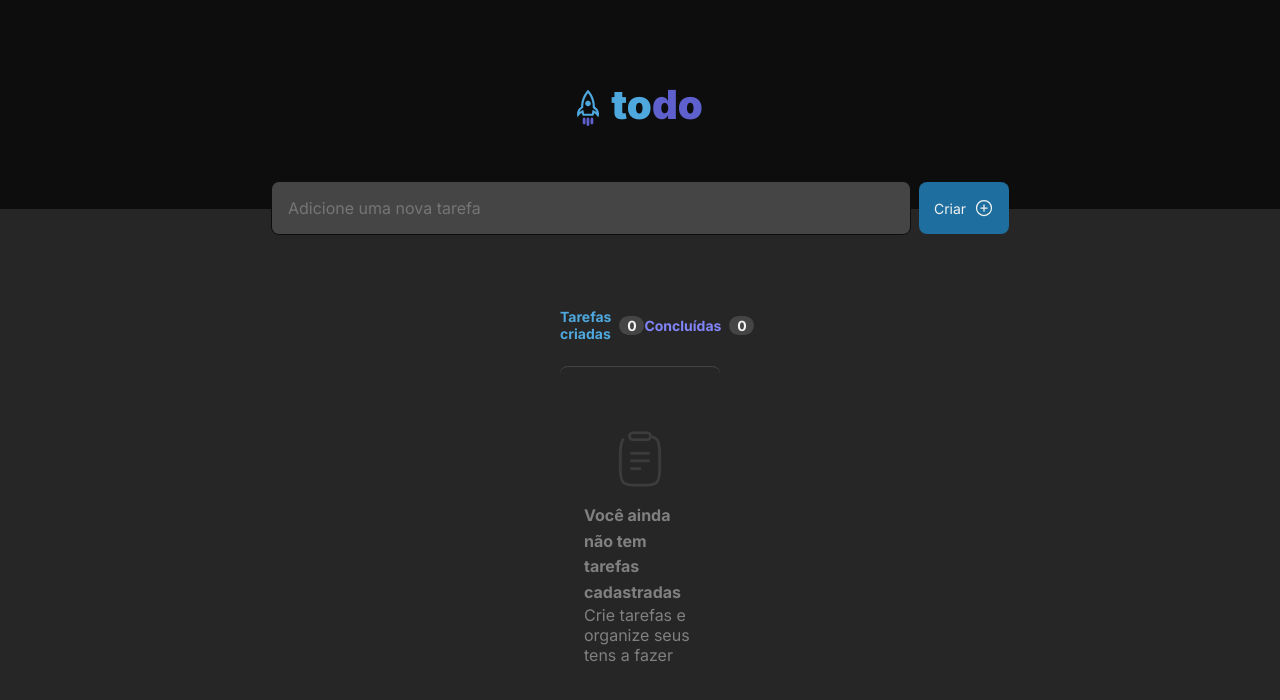
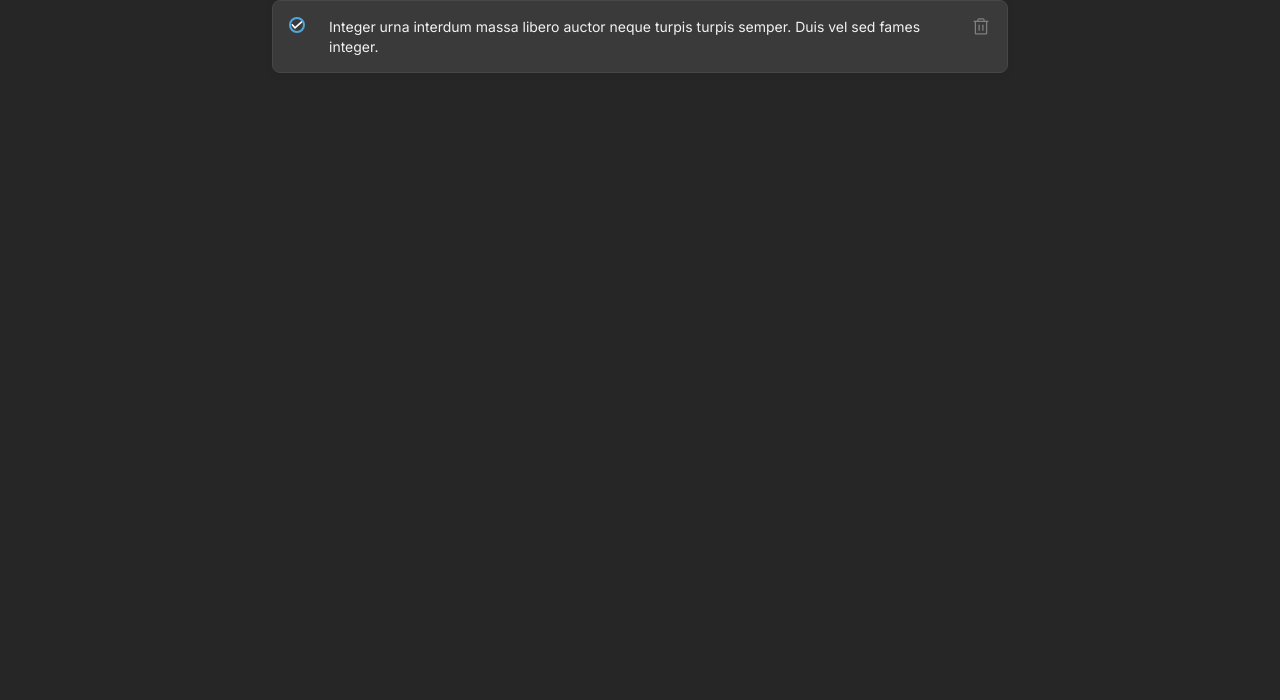
Before and after one commit to tmedina92/ignite-desafio-3, a React (Vite) app: page / in a window 1280 px wide. Shown: the top 700 px of the page. Built offline with nearby package versions, Linux system fonts and the light colour scheme.

Commit message:
styling the checkbox with animeted hooks

```diff
--- a/package.json
+++ b/package.json
@@ -11,6 +11,7 @@
     "phosphor-react": "^1.4.1",
     "react": "^18.0.0",
     "react-dom": "^18.0.0",
+    "react-spring": "^9.4.5",
     "sass": "^1.52.3"
   },
   "devDependencies": {
--- a/src/App.tsx
+++ b/src/App.tsx
@@ -1,10 +1,12 @@
+import { Task } from './components/Task';
 import { Home } from './pages/Home';
 import './styles/global.scss';
 
 export function App() {
   return (
     <>
-      <Home />
+      {/* <Home /> */}
+      <Task />
     </>
   );
 }
--- /dev/null
+++ b/src/components/Task/index.tsx
@@ -0,0 +1,62 @@
+import { useState } from "react";
+import { animated, config, useChain, useSpring, useSpringRef } from "react-spring";
+import { Trash } from "phosphor-react";
+import './styles.scss';
+
+export function Task() {
+  const [isChecked, setIsChecked] = useState(false)
+  const checkboxAnimationRef = useSpringRef();
+  const checkboxAnimationStyle = useSpring({
+    backgroundColor: isChecked ? "#8284FA" : "#3a3a3a",
+    borderColor: isChecked ? "#8284FA" : "#4EA8DE",
+    config: config.gentle,
+    ref: checkboxAnimationRef
+  });
+  const [checkmarkLength, setCheckmarkLength] = useState('');
+
+  const checkmarkAnimationRef = useSpringRef();
+  const checkmarkAnimationStyle = useSpring({
+    x: isChecked ? 0 : checkmarkLength,
+    config: config.gentle,
+    ref: checkmarkAnimationRef
+  });
+
+  useChain(
+    isChecked
+      ?[checkboxAnimationRef, checkmarkAnimationRef]
+      :[checkmarkAnimationRef, checkboxAnimationRef],
+    [0, 0.1]
+  );
+
+  return (
+    <div className="taskContainer">
+      <label>
+        <input
+          type="checkbox"
+          onChange={() => {
+            setIsChecked(!isChecked);
+          }}
+        />
+        <animated.svg
+          style={checkboxAnimationStyle}
+          className={`checkbox ${isChecked ? "checkbox--active" : ""}`}
+          aria-hidden="true"
+          viewBox="0 0 15 11"
+          fill="none"
+        >
+          <animated.path
+            d="M1 4.5L5 9L14 1"
+            strokeWidth="2"
+            stroke="#fff"
+            strokeDasharray={checkmarkLength}
+            strokeDashoffset={checkmarkAnimationStyle.x}
+          />
+        </animated.svg>
+      </label>
+      <p>Integer urna interdum massa libero auctor neque turpis turpis semper. Duis vel sed fames integer.</p>
+      <button className="taskDelete" title="Deletar comentário">
+        <Trash size={20} />
+      </button>
+    </div>
+  );
+}
--- /dev/null
+++ b/src/components/Task/styles.scss
@@ -0,0 +1,66 @@
+@import '../../styles/variables.scss';
+
+.taskContainer {
+  display: flex;
+  flex-direction: row;
+  align-items: flex-start;
+  justify-content: center;
+  padding: 16px;
+  gap: 12px;
+
+  width: 80%;
+  margin: auto;
+  margin-bottom: 0.75rem;
+  max-width: 46rem;
+  background: $grey-400;
+  color: $grey-100;
+
+  border: 1px solid $grey-350;
+  box-shadow: 0px 2px 8px rgba(0, 0, 0, 0.06);
+  border-radius: 8px;
+
+  input[type="checkbox"] {
+    clip: rect(0 0 0 0);
+    border-radius: 50%;
+    height: 1px;
+    overflow: hidden;
+    position: absolute;
+    white-space: nowrap;
+    width: 1px;
+  }
+
+  .checkbox {
+    border-radius: 50%;
+    display: inline-block;
+    height: 16px;
+    width: 16px;
+    background: $grey-400;
+    border: 2px $grey-100 solid;
+    margin-right: 4px;
+    cursor: pointer;
+  }
+
+
+  p {
+    padding-left: 0.5rem;
+    position: relative;
+    font-size: 0.875rem;
+    line-height: 1.4;
+    cursor: pointer;
+  }
+
+  .taskDelete {
+    background: transparent;
+    border: 0;
+    border-radius: 2px;
+    color: $grey-300;
+    transition: 0.2s;
+    cursor: pointer;
+
+    line-height: 0;
+  }
+  .taskDelete:hover {
+    color: $red-500;
+    line-height: 0;
+  }
+}
--- a/src/pages/Home/styles.scss
+++ b/src/pages/Home/styles.scss
@@ -17,8 +17,8 @@
     font-size: 2.5rem;
     font-weight: 900;
     color: $blue-300;
+  }
 
-  }
   span {
     font-size: 2.5rem;
     font-weight: 900;
@@ -33,8 +33,10 @@
   gap: .5rem;
 
   input {
-    width: 40rem;
+    width: 80%;
+    max-width: 40rem;
     height: 3.375rem;
+    margin-left: 3rem;
     padding: 1rem;
     background: $grey-400;
     color: $grey-300;
@@ -45,6 +47,8 @@
   .createButton {
     width: 5.625rem;
     height: 3.25rem;
+    padding: 1rem;
+    margin-right: 3rem;
     background: $blue-500;
     color: $grey-100;
     border: none;
@@ -61,14 +65,20 @@
   }
 }
 .taskBoard {
-  padding: 4.5625rem 35rem 20rem 35rem;
   display: flex;
   flex-direction: column;
+  width: 100%;
+  margin-top: 4.5rem;
 
   .taskHeader {
     display: flex;
     flex-direction: row;
+    align-items: center;
     justify-content: space-between;
+    width: 80%;
+    height: 100%;
+    margin: auto;
+    max-width: 46rem;
 
     .taskCreated {
       display: flex;
@@ -118,11 +128,16 @@
     flex-direction: column;
     align-items: center;
     justify-content: center;
+    width: 80%;
+    height: 100%;
+    margin: auto;
+    max-width: 46rem;
+
     border-top: 1px solid $grey-400;
     border-radius: 8px;
+    padding: 4rem 0 0 0;
+    margin-top: 1.5rem;
 
-    padding: 4rem 1.5rem 4rem 1.5rem;
-    margin-top: 1.5rem;
     img {
       margin-bottom: 1rem;
     }
--- a/src/styles/variables.scss
+++ b/src/styles/variables.scss
@@ -10,7 +10,8 @@ $blue-500: #1E6F9F;
 $grey-100: #F2F2F2;
 $grey-200: #D9D9D9;
 $grey-300: #808080;
-$grey-400: #454545;
+$grey-350: #494646;
+$grey-400: #3a3a3a;
 $grey-500: #262626;
 $grey-600: #1A1A1A;
 $grey-700: #0D0D0D;
```
Also changed, not shown: 1 other file (tests, documents, lock files or other folders).
